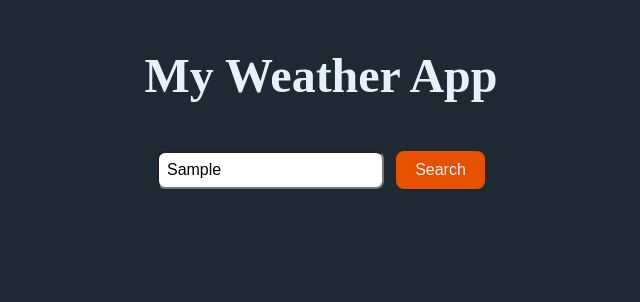
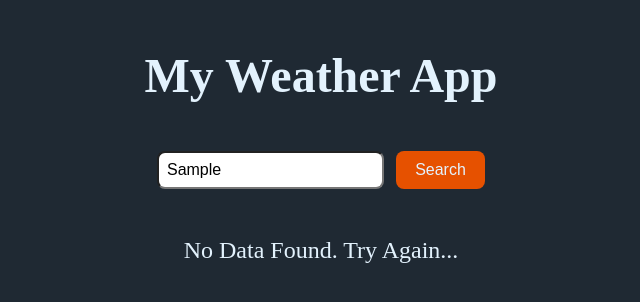
Before and after one commit to Mayank789947/weather-app, a website built with webpack: page src/template.html in a window 1280 px wide. Both pictures are taken after typing "Sample" into the empty fields and a click on the button "Search". Shown: the whole page, without its empty margins (319-959 px from the left). Built offline with nearby package versions, Linux system fonts and the light colour scheme; no server answers.

Commit message:
Handle bad request
Handle bad request when user enter any random value instead of proper location

```diff
--- a/src/index.js
+++ b/src/index.js
@@ -30,6 +30,10 @@ myForm.addEventListener("submit", async (e) => {
         await loadContent(inputLocation);
         input.value = "";
     } catch (error) {
+        const errorMessage = document.createElement("p");
+        errorMessage.classList.add("error-message");
+        errorMessage.textContent = "No Data Found. Try Again...";
+        contentContainer.appendChild(errorMessage);
         console.log(error);
     } finally {
         hideLoader();
--- a/src/styles.css
+++ b/src/styles.css
@@ -271,3 +271,9 @@ body {
     transform: rotate(360deg);
   }
 }
+
+.error-message {
+    font-size: 1.5em;
+    margin-top: 2em;
+    text-align: center;
+}
```
